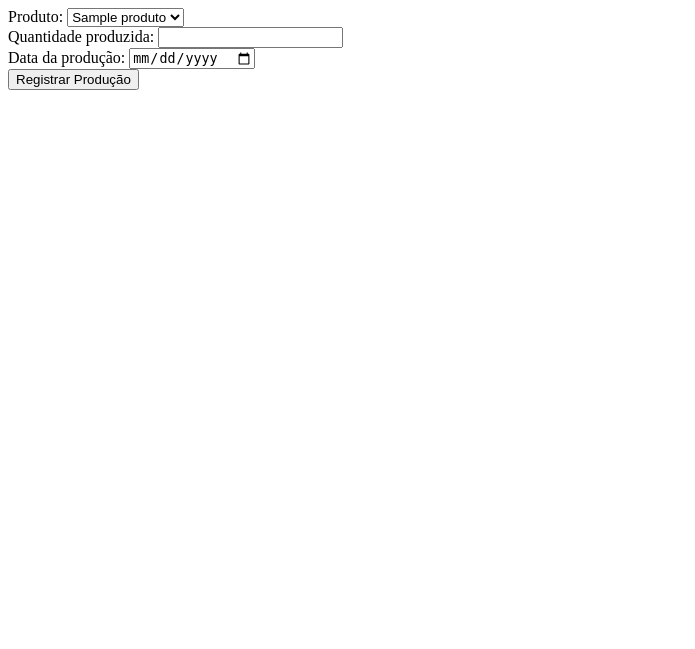
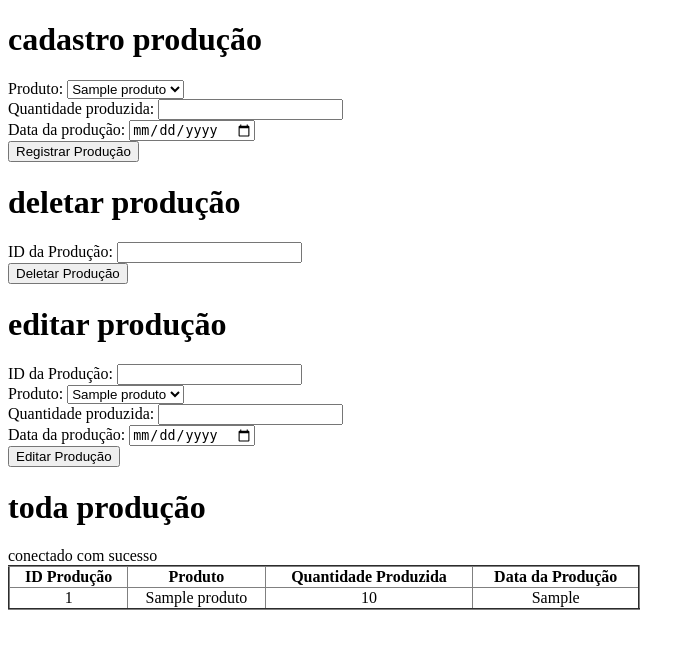
Before and after one commit to Zelbato/PagePedy, a PHP site: page /app/view/vcadastro_producao.php in a window 1280 px wide. Shown: the top 649 px of the page, without its empty margins (0-695 px from the left). Run offline with PHP 8.4, Linux system fonts and the light colour scheme; tables that the repository leaves empty or names only in its code hold one stand-in row (values such as "Sample post").

Commit message:
finalização dos crud principal

```diff
--- a/app/DADOS/banco.txt
+++ b/app/DADOS/banco.txt
@@ -3,6 +3,7 @@ CREATE TABLE usuario (
     nome VARCHAR(50) NOT NULL,
     email VARCHAR(100) NOT NULL UNIQUE,
     senha VARCHAR(255) NOT NULL,
+    endereco TEXT,
     acesso INT NOT NULL DEFAULT 1
 );
 
--- a/app/FUNCAO/fcadastro_usuario.php
+++ b/app/FUNCAO/fcadastro_usuario.php
@@ -6,10 +6,11 @@ if ($_SERVER['REQUEST_METHOD'] == 'POST') {
     $nome = $_POST['nome'];
     $email = $_POST['email'];
     $senha = $_POST['senha'];
+    $endereco = $_POST['endereco'];
     $senhaHash = password_hash($senha, PASSWORD_BCRYPT);
     $acesso = 1;
-    $stmt = $conexao->prepare("INSERT INTO usuario (nome, email, senha, acesso) VALUES (?, ?, ?, ?)");
-    $stmt->bind_param("sssi", $nome, $email, $senhaHash, $acesso);
+    $stmt = $conexao->prepare("INSERT INTO usuario (nome, email, senha, endereco, acesso) VALUES (?, ?, ?, ?,?)");
+    $stmt->bind_param("ssssi", $nome, $email, $senhaHash,$endereco, $acesso);
 
     if ($stmt->execute()) {
         echo "Usuário cadastrado com sucesso!";
--- a/app/view/vcadastro_producao.php
+++ b/app/view/vcadastro_producao.php
@@ -6,6 +6,7 @@
     <title>Document</title>
 </head>
 <body>
+<h1>cadastro produção</h1>
     <form action="../FUNCAO/fcadastro_producao.php" method="POST">
   <label>Produto:</label>
   <select name="produto_id">
@@ -27,5 +28,65 @@
   <button type="submit">Registrar Produção</button>
 </form>
 
+
+<h1>deletar produção</h1>
+<form action="../FUNCAO/fdelete_producao.php" method="POST">
+  <label>ID da Produção:</label>
+  <input type="number" name="producao_id" required><br>
+  <button type="submit">Deletar Produção</button>
+</form>
+
+
+<h1>editar produção</h1>
+
+<form action="../FUNCAO/fedite_producao.php" method="POST">
+  <label>ID da Produção:</label>
+  <input type="number" name="producao_id" required><br>
+
+  <label>Produto:</label>
+  <select name="produto_id">
+    <?php
+      include '../DADOS/config.php';
+      $res = $conexao->query("SELECT id_prod, nome_prod FROM produto");
+      while ($row = $res->fetch_assoc()) {
+        echo "<option value='{$row['id_prod']}'>{$row['nome_prod']}</option>";
+      }
+    ?>
+  </select><br>
+
+  <label>Quantidade produzida:</label>
+  <input type="number" name="quantidade_produzida" required><br>
+
+  <label>Data da produção:</label>
+  <input type="date" name="data_producao" required><br>
+
+  <button type="submit">Editar Produção</button>
+</form>
+
+<h1>toda produção</h1>
+
+
+<?php
+include '../DADOS/config.php';
+$res = $conexao->query("SELECT p.id_producao, pr.nome_prod, p.quantidade_produzida, p.data_producao
+                        FROM producao p
+                        JOIN produto pr ON p.produto_id = pr.id_prod");
+while ($row = $res->fetch_assoc()) {
+  echo "<table border='2' style='border-collapse: collapse;' width='50%'>";
+   echo "<tr>
+                <th>ID Produção</th>
+                <th>Produto</th>
+                <th>Quantidade Produzida</th>
+                <th>Data da Produção</th>
+              </tr>";
+   echo "<tr style='text-align: center;'>
+                <td>{$row['id_producao']}</td>
+                <td>{$row['nome_prod']}</td>
+                <td>{$row['quantidade_produzida']}</td>
+                <td>{$row['data_producao']}</td>
+              </tr>";
+echo "</table><br>";
+}
+?>
 </body>
 </html>
```
Also changed, not shown: app/FUNCAO/fdelete_producao.php (added, +10 -0 lines), app/FUNCAO/fdelete_usuario.php (added, +7 -0 lines), app/FUNCAO/fedite_producao.php (added, +26 -0 lines), app/FUNCAO/fedite_usuario.php (added, +30 -0 lines), app/view/vcadastro_usuario.php (+32 -0 lines).
